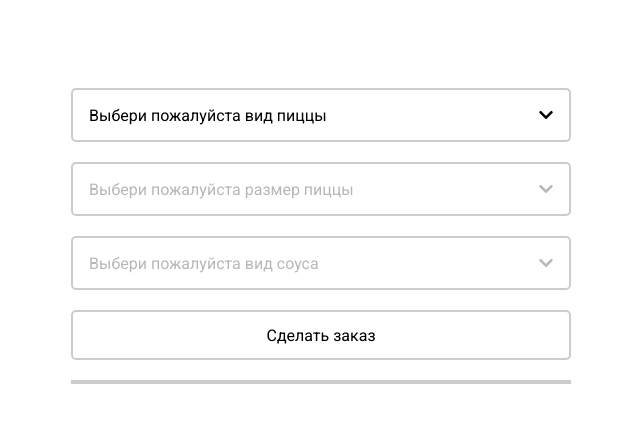
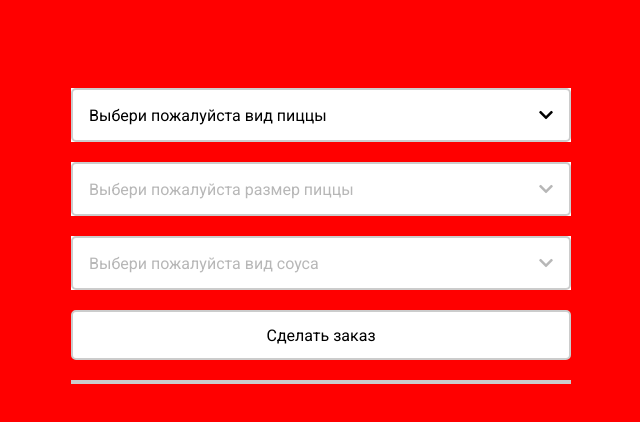
Before and after one commit to TemaCap1992/pizza-select-app, a website built with Parcel: page index.html in a window 1280 px wide. Shown: the whole page, without its empty margins (319-959 px from the left). Built offline with nearby package versions, Linux system fonts and the light colour scheme.

Commit message:
background red

```diff
--- a/package.json
+++ b/package.json
@@ -236,7 +236,7 @@
     "test": "echo \"Error: no test specified\" && exit 1",
     "dev": "parcel index.html",
     "build": "parcel build index.html",
-    "predeploy": "rm -rf dist && parcel build index.html --public--url /parcel-gh-pages-deploy",
+    "predeploy": "parcel build index.html --public-url /pizza",
     "deploy": "gh-pages -d dist"
   },
   "keywords": [],
--- a/select/style.scss
+++ b/select/style.scss
@@ -2,6 +2,7 @@
 
 body{
   font-family: 'Roboto', sans-serif;
+  background-color: red;
 }
 
 .app{
```
